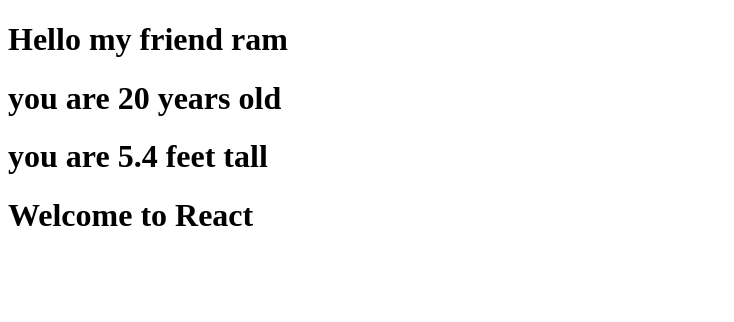
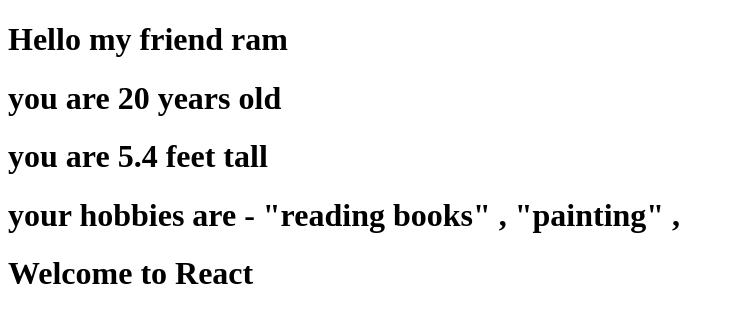
Before and after one commit to PragyanmayeeMoharana101/Practice-series, a React (Vite) app in the folder react/21-12/first-app/: page / in a window 1280 px wide. Shown: the top 322 px of the page, without its empty margins (0-734 px from the left). Built offline with nearby package versions, Linux system fonts and the light colour scheme.

Commit message:
creating and acessing array in component

```diff
--- a/react/21-12/first-app/src/components/Hello.jsx
+++ b/react/21-12/first-app/src/components/Hello.jsx
@@ -1,13 +1,19 @@
-// creating and acessing variable in component
+// creating and acessing array in component
 const name = "ram";
 const age = 20;
-const height = 5.4
+const height = 5.4;
+const hobbies = ["reading books", "painting"]
 function Hello (){
     return (
         <>
         <h1>Hello my friend {name}</h1>
         <h1>you are {age} years old</h1>
         <h1>you are {height} feet tall</h1>
+        <h1>your hobbies are -
+            {hobbies.map ((hobby)=>{
+                return <span> "{hobby}" ,</span>
+            })}
+        </h1>
         </>
     )
 }
```
